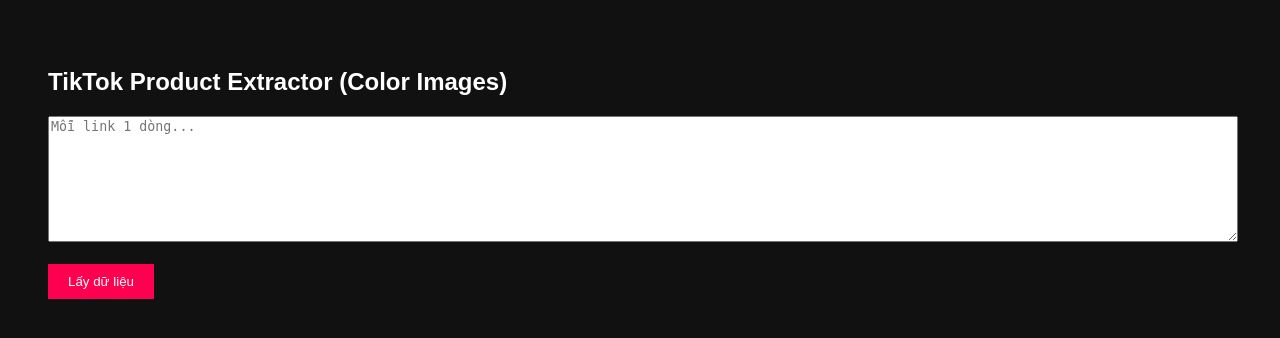
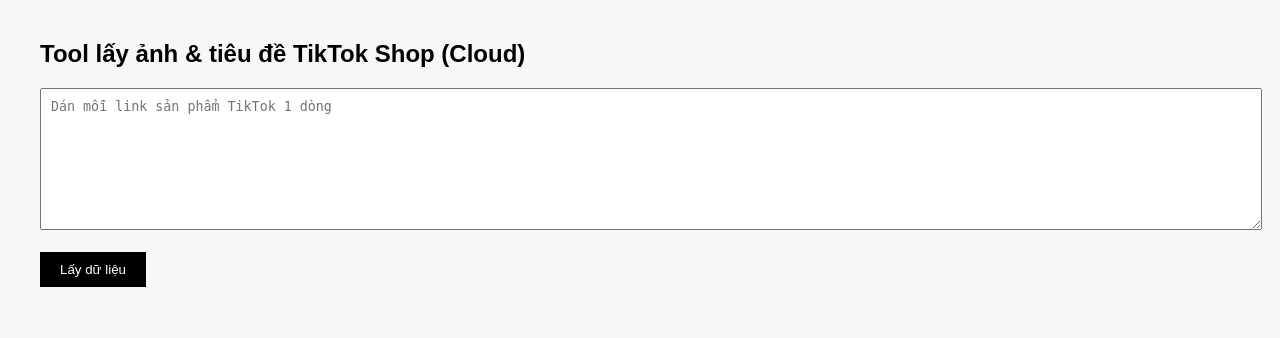
Before and after one commit to Nguyen040902/tiktok_tool, a Flask app: page / in a window 1280 px wide. Shown: the top 338 px of the page. Run offline with Flask 3, Linux system fonts and the light colour scheme.

Commit message:
Update index.html

```diff
--- a/templates/index.html
+++ b/templates/index.html
@@ -3,44 +3,42 @@
 <head>
     <title>TikTok Product Tool</title>
     <style>
-        body { font-family: Arial; background:#111; color:white; padding:40px;}
-        textarea { width:100%; height:120px; }
-        table { width:100%; border-collapse: collapse; margin-top:20px;}
-        th, td { border:1px solid #333; padding:10px; text-align:left;}
-        th { background:#222;}
-        img { width:80px; border-radius:6px;}
-        button { padding:10px 20px; background:#ff0050; color:white; border:none; cursor:pointer;}
+        body { font-family: Arial; margin: 40px; background: #f7f7f7; }
+        textarea { width: 100%; height: 120px; padding: 10px; }
+        button { padding: 10px 20px; background: black; color: white; border: none; }
+        table { border-collapse: collapse; width: 100%; margin-top: 20px; background: white; }
+        th, td { border: 1px solid #ddd; padding: 10px; text-align: left; }
+        th { background: #111; color: white; }
+        img { width: 120px; border-radius: 6px; }
     </style>
 </head>
 <body>
-
-<h2>TikTok Product Extractor (Color Images)</h2>
+    <h2>Tool lấy ảnh & tiêu đề TikTok Shop (Cloud)</h2>
 
     <form method="POST">
-<textarea name="urls" placeholder="Mỗi link 1 dòng..."></textarea>
+        <textarea name="links" placeholder="Dán mỗi link sản phẩm TikTok 1 dòng"></textarea>
         <br><br>
         <button type="submit">Lấy dữ liệu</button>
     </form>
 
-{% if products %}
+    {% if results %}
     <table>
         <tr>
-<th>Title</th>
-<th>Color</th>
-<th>Image</th>
-<th>Link</th>
+            <th>Link sản phẩm</th>
+            <th>Tiêu đề</th>
+            <th>Ảnh</th>
+            <th>Link ảnh</th>
         </tr>
 
-{% for p in products %}
+        {% for r in results %}
         <tr>
-<td>{{p.title}}</td>
-<td>{{p.color}}</td>
-<td><img src="{{p.image}}"></td>
-<td><a href="{{p.image}}" target="_blank">Open</a></td>
+            <td>{{ r.url }}</td>
+            <td>{{ r.title }}</td>
+            <td><img src="{{ r.image }}"></td>
+            <td><a href="{{ r.image }}" target="_blank">Mở ảnh</a></td>
         </tr>
         {% endfor %}
     </table>
     {% endif %}
-
 </body>
 </html>
```
Lines whose indentation alone changed are shown as unchanged.
